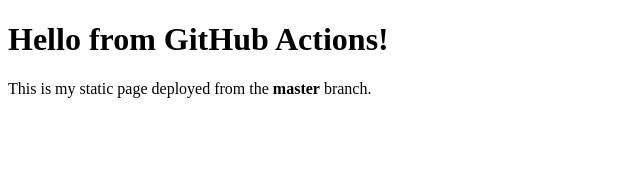
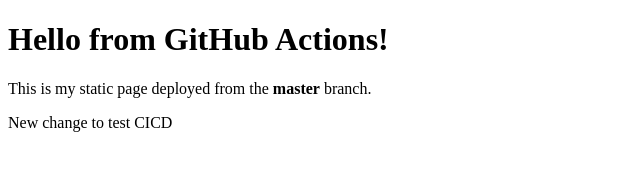
Before and after one commit to stefanandonov/SI_2025_lab3_111111, a plain HTML site: page index.html in a window 1280 px wide. Shown: the whole page, without its empty margins (0-640 px from the left). Drawn offline with Linux system fonts and the light colour scheme.

Commit message:
Update index.html to test CICD

```diff
--- a/index.html
+++ b/index.html
@@ -6,5 +6,6 @@
 <body>
   <h1>Hello from GitHub Actions!</h1>
   <p>This is my static page deployed from the <strong>master</strong> branch.</p>
+  <p>New change to test CICD</p>
 </body>
 </html>
```
